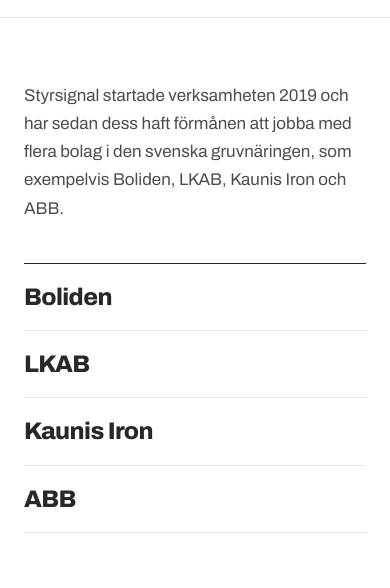
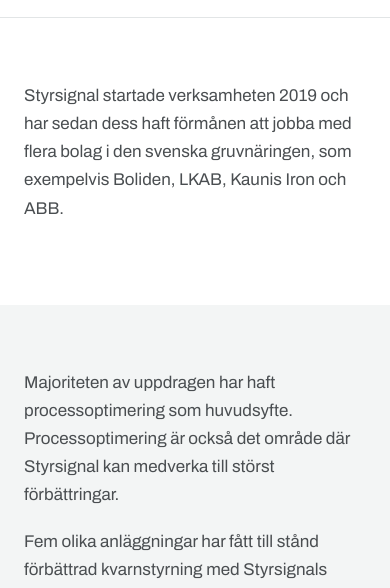
Before and after one commit to boomerxe3/styrsignal, a plain HTML site: page referenser.html in a window 390 px wide. Shown: the part 254-842 px from the top of the page. Drawn offline with Linux system fonts and the light colour scheme.

Commit message:
Ta bort kundlistan på Referenser
Co-authored-by: Copilot App <223556219+Copilot@users.noreply.github.com>

```diff
--- a/assets/style.css
+++ b/assets/style.css
@@ -199,12 +199,6 @@ h1 > .bars { --h: 30px; display: flex; margin-bottom: 28px; }
 }
 
 /* References */
-.clients { list-style: none; margin: 40px 0 0; padding: 0; display: grid; grid-template-columns: repeat(4, 1fr); border-top: 1px solid var(--ink); border-bottom: 1px solid var(--line); }
-.clients li {
-  padding: 32px 24px 32px 0;
-  font-size: clamp(1.5rem, 2.8vw, 2.2rem); font-weight: 800; font-stretch: 118%; color: var(--ink); letter-spacing: -0.025em; line-height: 1.1;
-}
-.clients li + li { padding-left: 24px; border-left: 1px solid var(--line); }
 .areas { display: flex; flex-wrap: wrap; gap: 10px; margin-top: 8px; }
 .areas span {
   display: inline-flex; align-items: center; gap: 8px;
@@ -256,9 +250,6 @@ h1 > .bars { --h: 30px; display: flex; margin-bottom: 28px; }
   .split, .contact { grid-template-columns: 1fr; gap: 40px; }
   .roles, .goals { grid-template-columns: 1fr; gap: 32px; }
   .goals { gap: 0; }
-  .clients { grid-template-columns: repeat(2, 1fr); }
-  .clients li:nth-child(3) { padding-left: 0; border-left: 0; }
-  .clients li:nth-child(n+3) { border-top: 1px solid var(--line); }
   .contact .portrait { max-width: 300px; }
 }
 @media (max-width: 760px) {
@@ -283,9 +274,6 @@ h1 > .bars { --h: 30px; display: flex; margin-bottom: 28px; }
   .site-footer .wrap { flex-direction: column; align-items: flex-start; }
 }
 @media (max-width: 480px) {
-  .clients { grid-template-columns: 1fr; }
-  .clients li, .clients li + li { padding: 20px 0; border-left: 0; }
-  .clients li + li { border-top: 1px solid var(--line); }
   .btn { width: 100%; justify-content: center; }
 }
 
--- a/referenser.html
+++ b/referenser.html
@@ -9,7 +9,7 @@
   <link rel="preconnect" href="https://fonts.googleapis.com">
   <link rel="preconnect" href="https://fonts.gstatic.com" crossorigin>
   <link rel="stylesheet" href="https://fonts.googleapis.com/css2?family=Archivo:wdth,wght@100..125,400..800&display=swap">
-  <link rel="stylesheet" href="assets/style.css?v=202611151825">
+  <link rel="stylesheet" href="assets/style.css?v=202611151830">
   <script>document.documentElement.classList.add('js');</script>
   <script src="assets/site.js?v=202611151811" defer></script>
 </head>
@@ -40,12 +40,6 @@
         <div class="prose" data-reveal>
           <p>Styrsignal startade verksamheten 2019 och har sedan dess haft förmånen att jobba med flera bolag i den svenska gruvnäringen, som exempelvis Boliden, LKAB, Kaunis Iron och ABB.</p>
         </div>
-        <ul class="clients" aria-label="Exempel på bolag">
-          <li data-reveal>Boliden</li>
-          <li data-reveal data-delay="1">LKAB</li>
-          <li data-reveal data-delay="2">Kaunis Iron</li>
-          <li data-reveal data-delay="3">ABB</li>
-        </ul>
       </div>
     </section>
 
```
Also changed, not shown: erbjudandet.html (+1 -1 lines), index.html (+1 -1 lines), kontakt.html (+1 -1 lines).
